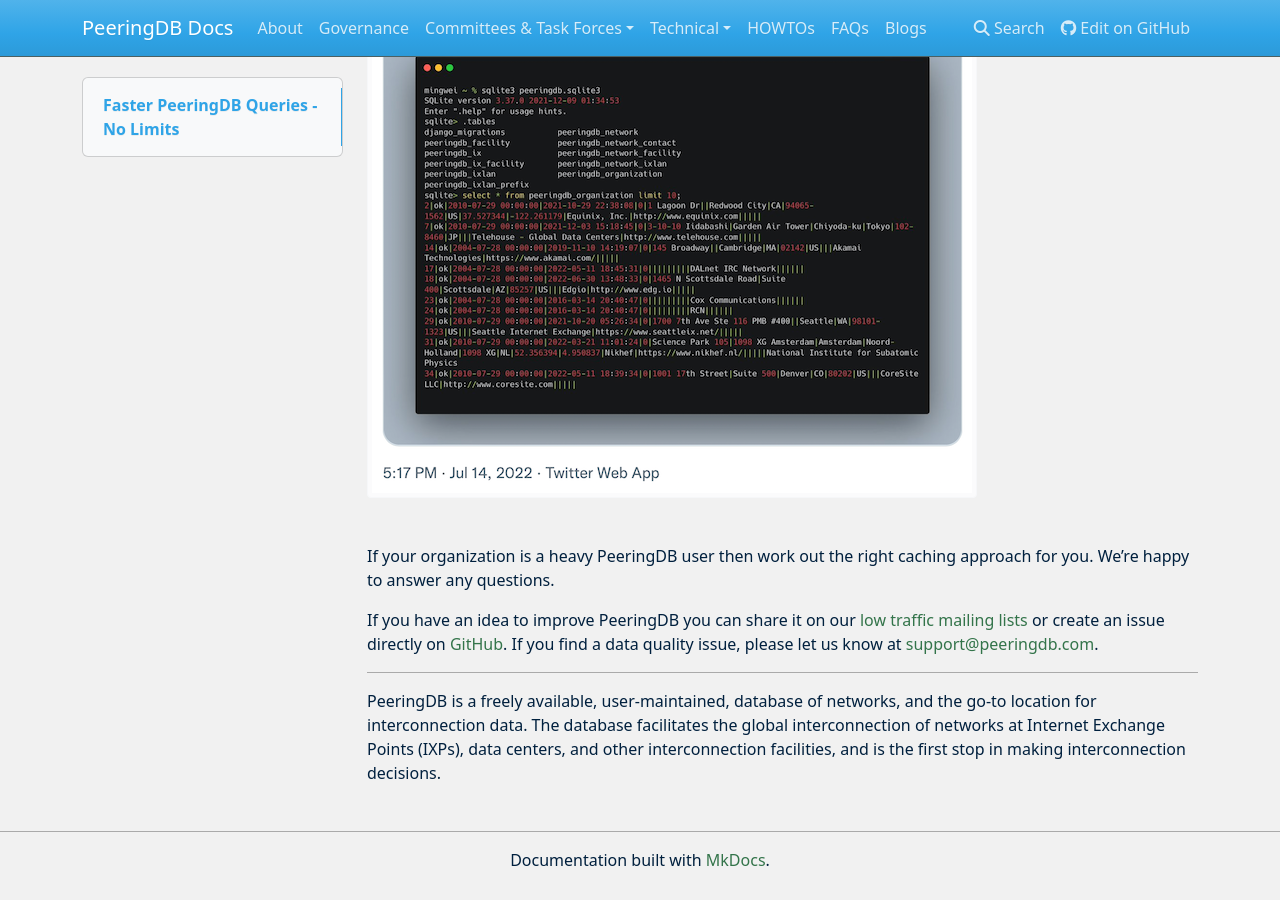
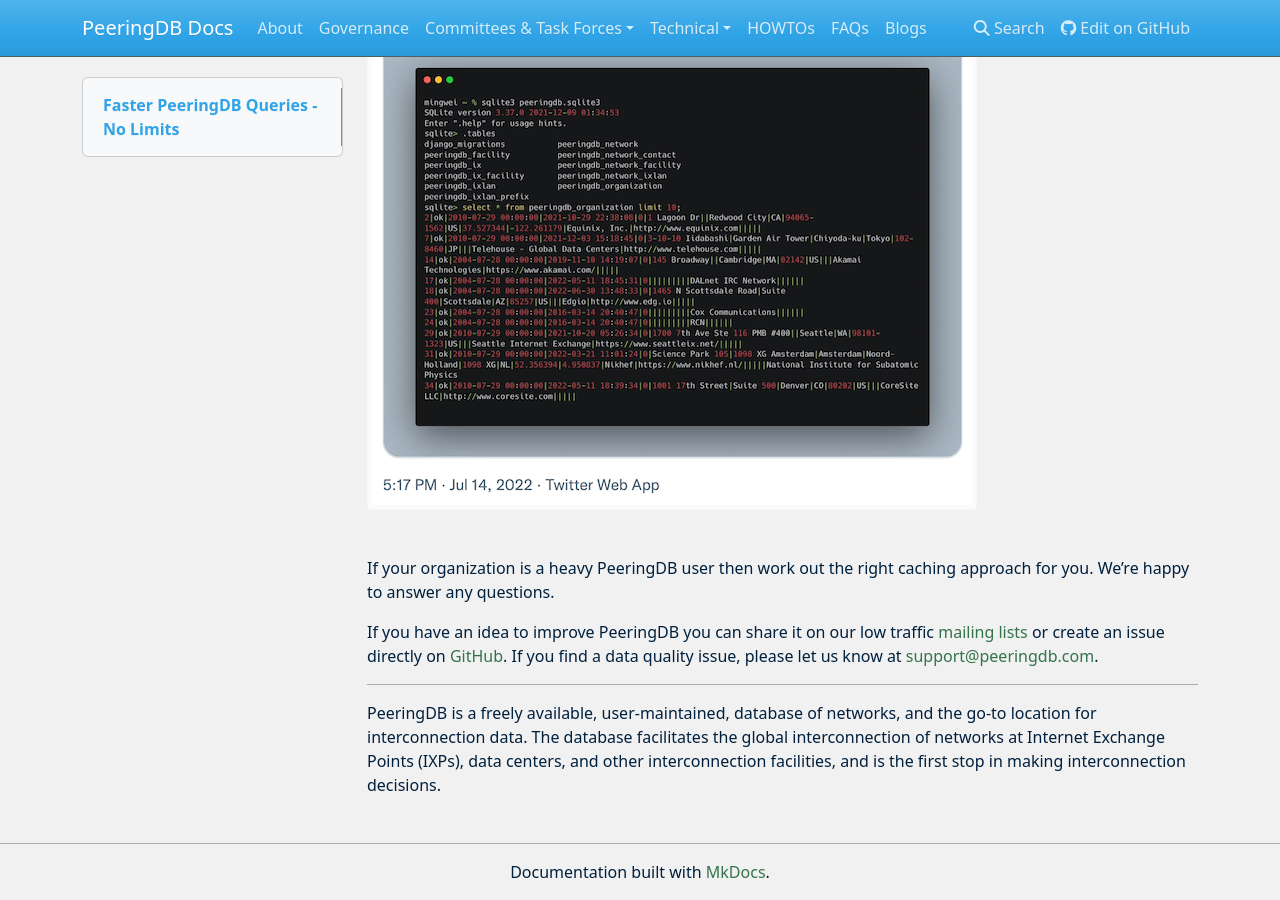
Before and after one commit to peeringdb/docs, an MkDocs documentation site: the page built from docs/blog/faster_queries.md, in a window 1280 px wide and 900 px high, scrolled down 757 px. Built offline with MkDocs 1.6.1, drawn with Linux system fonts in a browser that asks for light colours; nearby versions of some CDN libraries.

Commit message:
Link query blog.

```diff
--- a/docs/blog/faster_queries.md
+++ b/docs/blog/faster_queries.md
@@ -1,4 +1,4 @@
-## Faster PeeringDB Queries - No Limits
+# Faster PeeringDB Queries - No Limits
 
 Did you know that you can have lightning fast access to PeeringDB's database without query limits?
 
@@ -16,11 +16,11 @@
 
 And if all you need is to have PeeringDB in a local database, it can be [really simple](https://twitter.com/heymingwei/status/1547737099343781888).
 
-![Tweet about syncing PeeringDB to a local database](images/tweet_sync_peeringdb_ local_db.png)
+![Tweet about syncing PeeringDB to a local database](images/tweet_sync_peeringdb_local_db.png)
 
 If your organization is a heavy PeeringDB user then work out the right caching approach for you. We’re happy to answer any questions.
 
-If you have an idea to improve PeeringDB you can share it on our [low traffic mailing lists](https://docs.peeringdb.com/#mailing-lists) or create an issue directly on [GitHub](https://github.com/peeringdb/peeringdb/issues/new/choose). If you find a data quality issue, please let us know at [support@peeringdb.com](mailto:support@peeringdb.com).
+If you have an idea to improve PeeringDB you can share it on our low traffic [mailing lists](/#mailing-lists) or create an issue directly on [GitHub](https://github.com/peeringdb/peeringdb/issues). If you find a data quality issue, please let us know at [support@peeringdb.com](mailto:support@peeringdb.com).
 
 ---
 
```
Also changed, not shown: docs/blogs.md (+1 -0 lines), docs/blog/images/tweet_sync_peeringdb_local_db.png (renamed from docs/blog/images/tweet_sync_peeringdb_ local_db.png).
